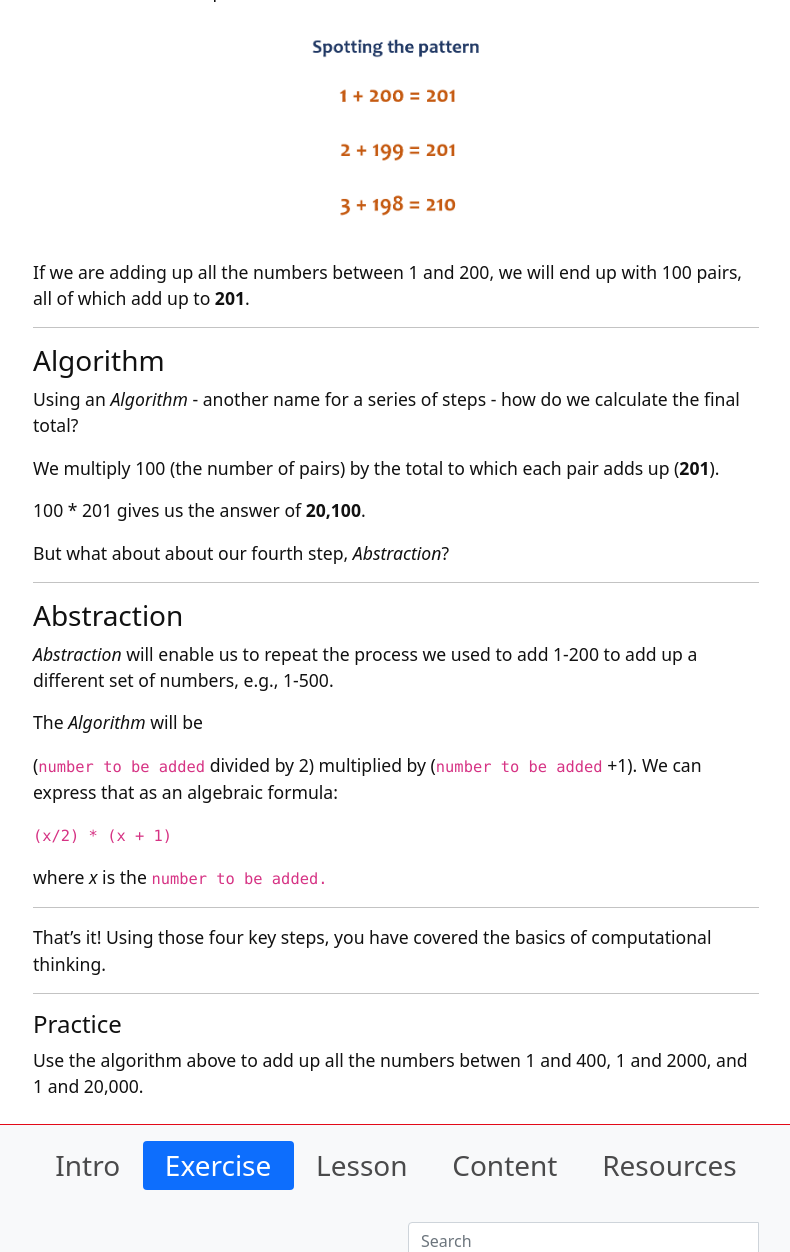
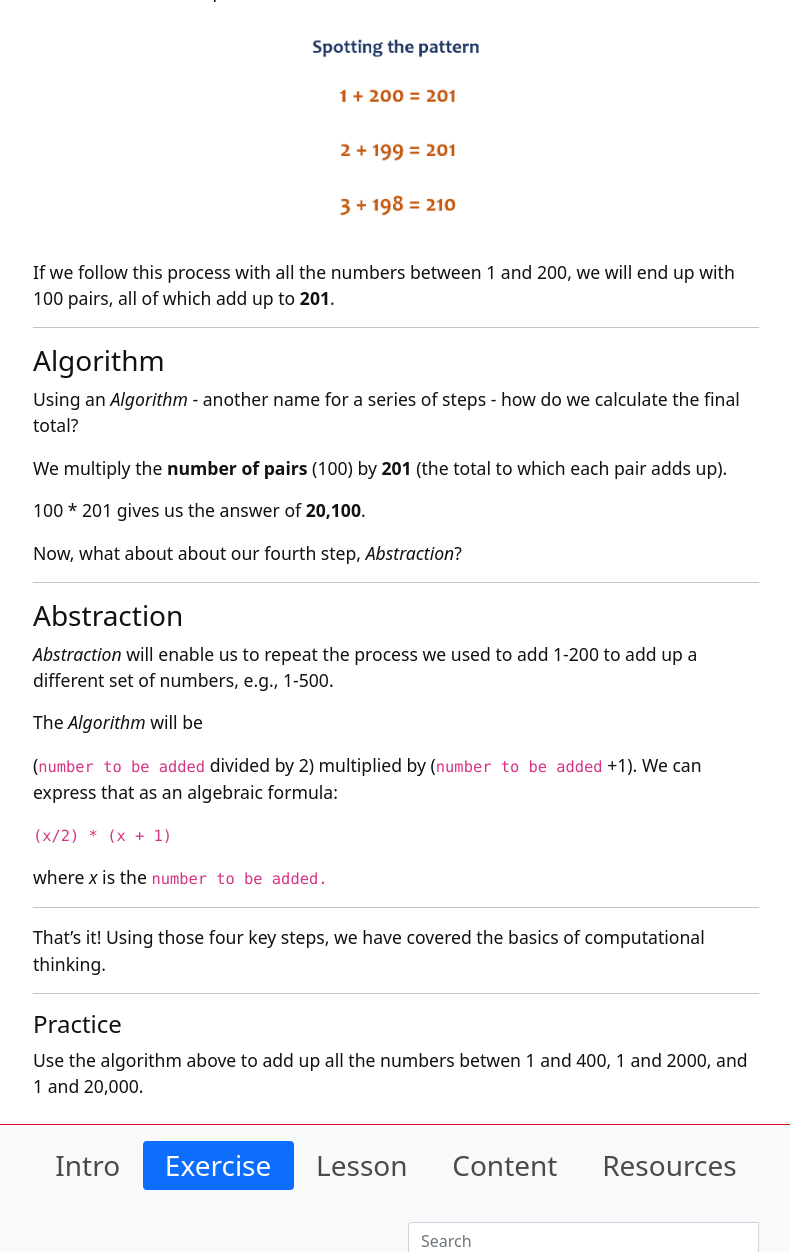
Before and after one commit to weaverbel/intro-computational-thinking, a Jekyll site: the page built from content/1-exercise.md, in a window 1280 px wide and 1400 px high, scrolled down 658 px, cut to the strip 0-1252 px from the top of the window. Shown: the whole strip, without its empty margins (244-1034 px from the left). Built offline with Jekyll 4.4.1, drawn with Linux system fonts in a browser that asks for light colours.

Commit message:
Update 1-exercise.md
change the wording

```diff
--- a/content/1-exercise.md
+++ b/content/1-exercise.md
@@ -25,7 +25,7 @@ Using our second step - *Pattern Matching* - we can now spot a pattern, i.e. tha
 
 {% include figure.html img="pattern.png" alt="Spotting the pattern" width="25%" %}
 
-If we are adding up all the numbers between 1 and 200, we will end up with 100 pairs, all of which add up to **201**.
+If we follow this process with all the numbers between 1 and 200, we will end up with 100 pairs, all of which add up to **201**.
 
 -------
 
@@ -33,11 +33,11 @@ If we are adding up all the numbers between 1 and 200, we will end up with 100 p
 
 Using an *Algorithm* - another name for a series of steps - how do we calculate the final total?
 
-We multiply 100 (the number of pairs) by the total to which each pair adds up (**201**).
+We multiply the **number of pairs** (100) by **201** (the total to which each pair adds up).
 
 100 * 201 gives us the answer of **20,100**.
 
-But what about about our fourth step, *Abstraction*?
+Now, what about about our fourth step, *Abstraction*?
 
 -------
 
@@ -55,7 +55,7 @@ where *x* is the `number to be added.`
 
 -------------
 
-That's it! Using those four key steps, you have covered the basics of computational thinking.
+That's it! Using those four key steps, we have covered the basics of computational thinking.
 
 ---------
 
```
